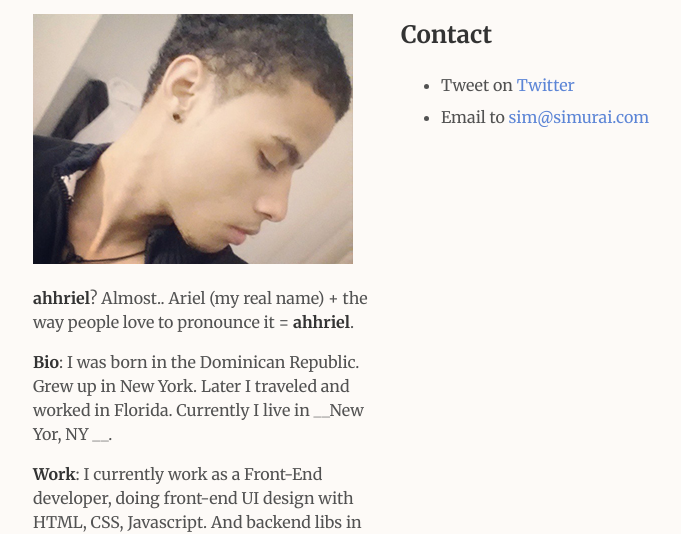
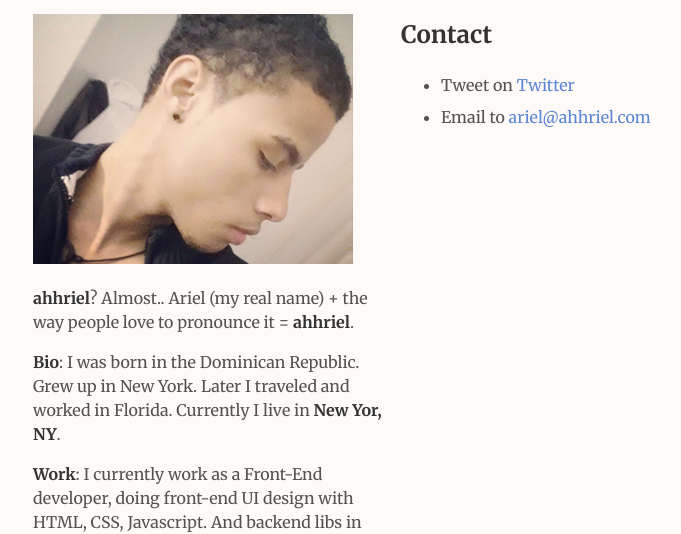
Before and after one commit to ArielSaldana/arielsaldana.github.io, a Jekyll site: the page built from about/index.md, in a window 1280 px wide. Shown: the part 474-1008 px from the top of the page, without its empty margins (247-928 px from the left). Built offline with Jekyll 4.4.1, drawn with Linux system fonts in a browser that asks for light colours; Markdown is read by kramdown in place of the engine named in the settings.

Commit message:
updated
updated

```diff
--- a/about/index.md
+++ b/about/index.md
@@ -12,7 +12,7 @@ title: About ahhriel (Ariel Saldana)
 
 __ahhriel__? Almost.. Ariel (my real name) + the way people love to pronounce it = __ahhriel__.
 
-__Bio__: I was born in the Dominican Republic. Grew up in New York. Later I traveled and worked in Florida. Currently I live in __New Yor, NY __.
+__Bio__: I was born in the Dominican Republic. Grew up in New York. Later I traveled and worked in Florida. Currently I live in __New Yor, NY__.
 
 __Work__: I currently work as a Front-End developer, doing front-end UI design with HTML, CSS, Javascript. And backend libs in PHP.
 
@@ -26,6 +26,6 @@ __I ♥__: dirt bikes, coding, design, art, adventures, movies.
 ## Contact
 
 * Tweet on [Twitter](http://twitter.com/yerariel)
-* Email to [sim@simurai.com](mailto:ariel@ahhriel.com)
+* Email to [ariel@ahhriel.com](mailto:ariel@ahhriel.com)
 
 {% endcapture %}{{ m | markdownify }}</div>
```
